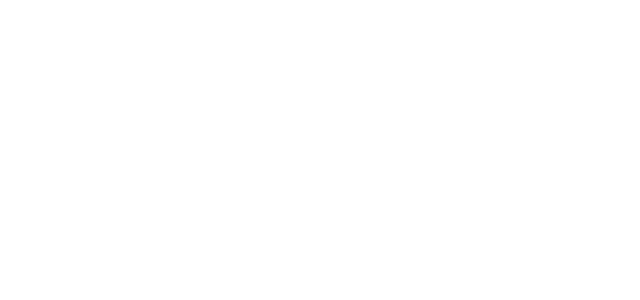
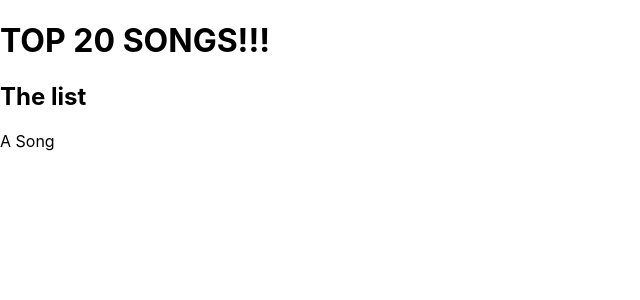
Before and after one commit to JackOfDickson/CC-W7-D3-HW-itunes-charts, a React (Create React App) app: page / in a window 1280 px wide. Shown: the top 300 px of the page, without its empty margins (0-640 px from the left). Built offline with nearby package versions, Linux system fonts and the light colour scheme.

Commit message:
components/containers linked

```diff
--- a/src/App.js
+++ b/src/App.js
@@ -1,11 +1,14 @@
 import React, {useState} from "react"
 import './App.css';
+import MusicChartBox from "./containers/MusicChartBox";
 
 function App() {
+
+
+
   return (
     <>
-
-
+      <MusicChartBox/>
     </>
   );
 }
--- a/src/components/Song.js
+++ b/src/components/Song.js
@@ -0,0 +1,10 @@
+import React from "react";
+
+const Song = () => {
+
+    return (
+        <p>A Song</p>
+    )
+}
+
+export default Song
--- a/src/components/SongList.js
+++ b/src/components/SongList.js
@@ -0,0 +1,15 @@
+import React from "react";
+import Song from "./Song";
+
+const SongList = () => {
+
+    return (
+    <div>
+        <h2>The list</h2>
+        <Song/>
+    </div>
+    )
+}
+
+
+export default SongList
--- a/src/containers/MusicChartBox.js
+++ b/src/containers/MusicChartBox.js
@@ -0,0 +1,14 @@
+import React, {useState} from "react";
+import SongList from "../components/SongList";
+
+const MusicChartBox = () => {
+
+    return (
+    <>
+        <h1>TOP 20 SONGS!!!</h1>
+        <SongList/>
+    </>
+    )
+}
+
+export default MusicChartBox
```
